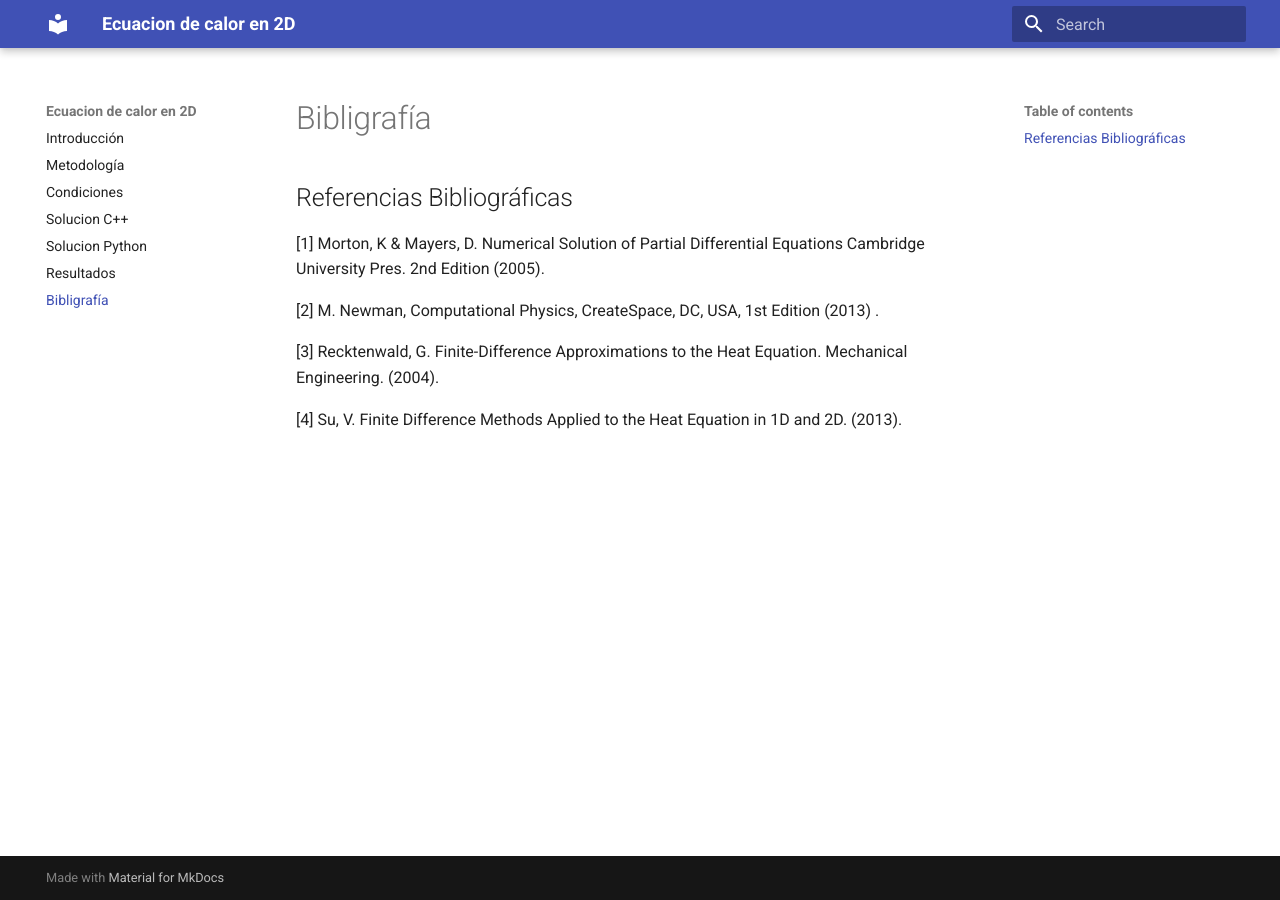
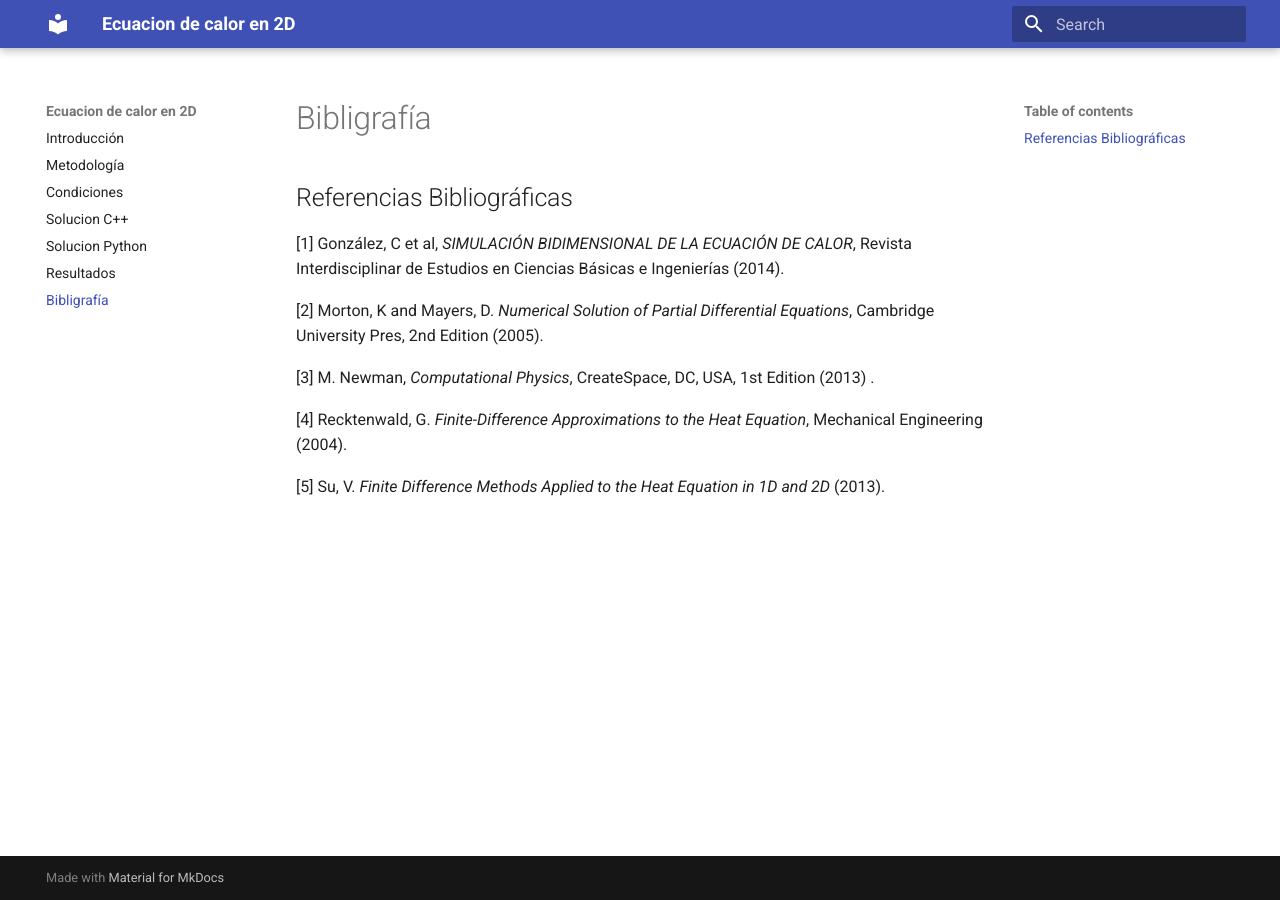
Before and after one commit to KarolayAN/Proyecto, an MkDocs documentation site: the page built from docs/bibliografia.md, in a window 1280 px wide. Built offline with MkDocs 1.6.1 and Material for MkDocs 9.7.7, drawn with Linux system fonts in a browser that asks for light colours.

Commit message:
Update bibliografia.md

```diff
--- a/docs/bibliografia.md
+++ b/docs/bibliografia.md
@@ -1,9 +1,11 @@
 ## Referencias Bibliográficas
 
-[1] Morton, K & Mayers, D. Numerical Solution of Partial Differential Equations Cambridge University Pres. 2nd Edition (2005).
+[1]  González, C et al, *SIMULACIÓN BIDIMENSIONAL DE LA ECUACIÓN DE CALOR*, Revista Interdisciplinar de Estudios en Ciencias Básicas e Ingenierías (2014).
 
-[2] M. Newman, Computational Physics, CreateSpace, DC, USA, 1st Edition (2013) .
+[2] Morton, K and Mayers, D. *Numerical Solution of Partial Differential Equations*, Cambridge University Pres, 2nd Edition (2005).
 
-[3] Recktenwald, G. Finite-Difference Approximations to the Heat Equation. Mechanical Engineering. (2004).
+[3] M. Newman, *Computational Physics*, CreateSpace, DC, USA, 1st Edition (2013) .
 
-[4] Su, V. Finite Difference Methods Applied to the Heat Equation in 1D and 2D. (2013).
+[4] Recktenwald, G. *Finite-Difference Approximations to the Heat Equation*, Mechanical Engineering (2004).
+
+[5] Su, V. *Finite Difference Methods Applied to the Heat Equation in 1D and 2D* (2013).
```
